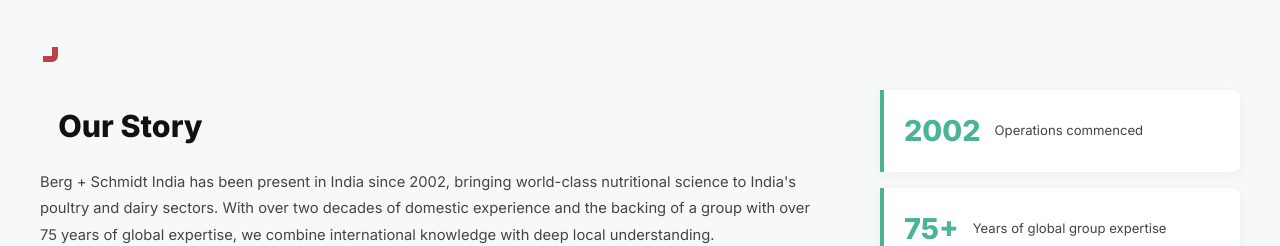
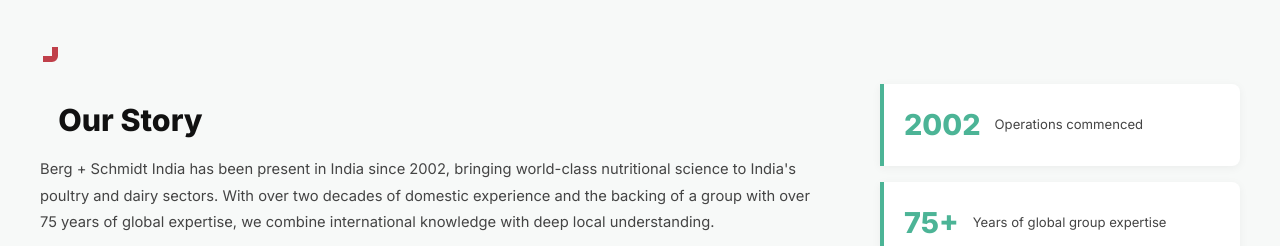
Before and after one commit to yash008-VHPL/bs-india-website, a React (Vite) app: page / in a window 1280 px wide. Shown: the part 532-778 px from the top of the page. Built offline with nearby package versions, Linux system fonts and the light colour scheme.

Commit message:
Fix accent float: set heading line-height to 1.2 (match global)

```diff
--- a/src/index.css
+++ b/src/index.css
@@ -37,6 +37,10 @@
 .bs-mark-green {
   position: relative;
   margin-left: 0.6em;
+  /* Global site sets line-height:1.2em on headings; ours inherited body 1.6,
+     which dropped the text far below the top-anchored mark (the "floating"
+     gap). Match the global value so the mark sits snug at the heading top. */
+  line-height: 1.2;
 }
 .bs-mark::before,
 .bs-mark-green::before {
```
